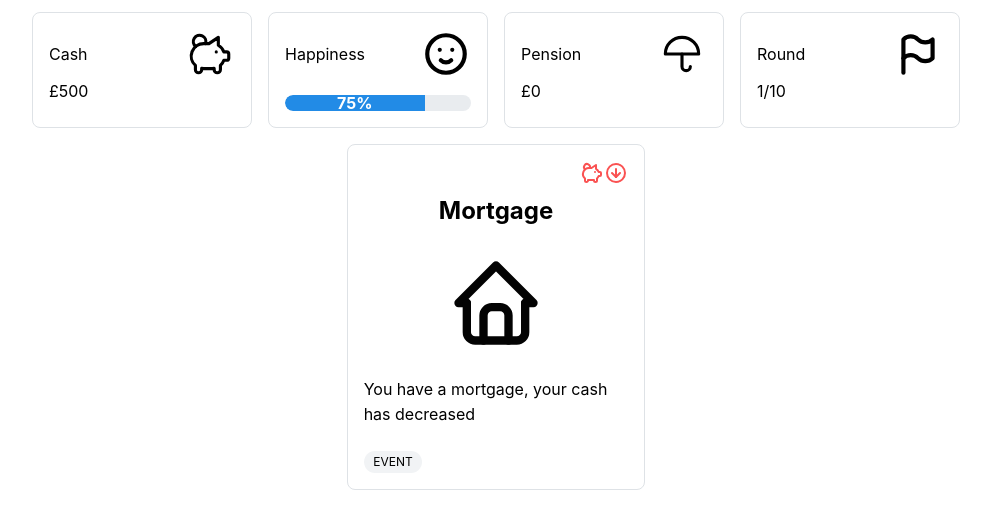
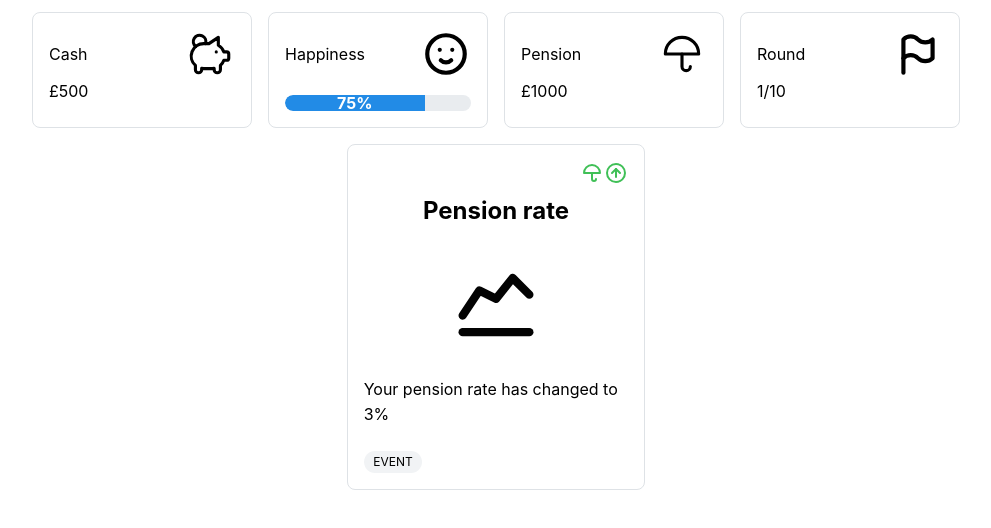
Before and after one commit to siaxza/game-jam, a React (Vite) app in the folder game-jam/: page / in a window 1280 px wide. Both pictures are taken after a click on the button 954 px from the left and 316 px from the top of the page. Shown: the top 528 px of the page, without its empty margins (144-1135 px from the left). Built offline with nearby package versions, Linux system fonts and the light colour scheme.

Commit message:
Updated the pension pot

```diff
--- a/game-jam/src/components/PensionPot/Calculator.tsx
+++ b/game-jam/src/components/PensionPot/Calculator.tsx
@@ -1,13 +1,37 @@
 import { PensionPot } from "../../types/PensionPot";
 
-export const PensionPotCalculator = (pensionPot: PensionPot, value: number) => {
-  // Calculate the pension pot value based on the value passed and work out the diff from the previous value as a percentage of the overall value
-  const potValue = pensionPot.value + value;
+export const pensionPotCalculator = (pensionPot: PensionPot, value: number, effect: string ) => {
+  switch (effect) {
+    case "pension":
+      // This will only work if you can select a pension value once per round
+      pensionPot.previousValue = pensionPot.currentValue;
 
-  return {
-    value: potValue,
-    diff: Number(
-      (((potValue - pensionPot.value) / pensionPot.value) * 100).toFixed(2)
-    ),
-  };
+      return {
+        currentValue: pensionPot.currentValue + value,
+        diff: pensionPot.diff,
+        percentage: pensionPot.percentage,
+        previousValue: pensionPot.previousValue,
+      };
+    case "percentage-rate":
+      return {
+        currentValue: pensionPot.currentValue,
+        diff: pensionPot.diff,
+        percentage: value,
+        previousValue: pensionPot.previousValue
+      };
+      case "calculate":
+      // This will only work if you can select a pension value once per round
+      const potValue = pensionPot.currentValue * (1 + pensionPot.percentage / 100);
+
+      return {
+        currentValue: potValue,
+        diff: Number(
+          (((potValue - pensionPot.currentValue) / pensionPot.previousValue) * 100).toFixed(2)
+        ),
+        percentage: pensionPot.percentage,
+        previousValue: pensionPot.currentValue,
+      };
+      default:
+        return pensionPot;
+    }
 };
--- a/game-jam/src/components/PensionPot/PensionPot.tsx
+++ b/game-jam/src/components/PensionPot/PensionPot.tsx
@@ -3,18 +3,18 @@ import {
   IconArrowUpRight,
   IconUmbrella,
 } from "@tabler/icons-react";
-import { Flex, Text, ThemeIcon } from "@mantine/core";
+import { Flex, Text, ThemeIcon, Tooltip } from "@mantine/core";
 import type { PensionPot } from "../../types/PensionPot";
 import { ValueDisplay } from "../ValueDisplay/ValueDisplay";
 
 export function PensionPot({ potData }: { potData: PensionPot }) {
   const DiffIcon = potData.diff > 0 ? IconArrowUpRight : IconArrowDownRight;
-  const startingPoint = potData.diff != 0 && potData.value != 0;
+  const startingPoint = potData.diff != 0 && potData.currentValue != 0;
 
   return (
     <ValueDisplay
       text="Pension"
-      value={`£${potData.value}`}
+      value={`£${potData.currentValue}`}
       icon={<IconUmbrella size={50} stroke={1.5} />}
     >
       {startingPoint && (
--- a/game-jam/src/constants/eventCards.tsx
+++ b/game-jam/src/constants/eventCards.tsx
@@ -1,5 +1,5 @@
 import { CardProps } from "../types/CardProps";
-import { IconBabyCarriage, IconBriefcase2, IconCircleKey, IconCoins, IconHeartBroken, IconHome, IconTrendingDown, IconTrendingUp } from "@tabler/icons-react";
+import { IconBabyCarriage, IconBriefcase2, IconChartLine, IconCircleKey, IconCoins, IconHeartBroken, IconHome, IconTrendingDown, IconTrendingUp } from "@tabler/icons-react";
 
 export const eventCards: CardProps[] = [
   {
@@ -12,7 +12,7 @@ export const eventCards: CardProps[] = [
   },
   {
     title: "Salary Raise",
-    description: "Your employer has contributed to your pension",
+    description: "Your employer has given you a raise, based on your recent performance",
     icon: <IconCoins size={100} />,
     effect: "cash",
     effectValue: 300,
@@ -67,4 +67,28 @@ export const eventCards: CardProps[] = [
     effectValue: -500,
     category: "event",
   },
+  {
+    title: "Pension rate",
+    description: "Your pension rate has changed to 7%",
+    icon: <IconChartLine size={100} />,
+    effect: "pension-rate",
+    effectValue: 7,
+    category: "event",
+  },
+  {
+    title: "Pension rate",
+    description: "Your pension rate has changed to 10%",
+    icon: <IconChartLine size={100} />,
+    effect: "pension-rate",
+    effectValue: 4,
+    category: "event",
+  },
+  {
+    title: "Pension rate",
+    description: "Your pension rate has changed to 3%",
+    icon: <IconChartLine size={100} />,
+    effect: "pension-rate",
+    effectValue: 2,
+    category: "event",
+  },
 ];
--- a/game-jam/src/constants/starterPensionPot.tsx
+++ b/game-jam/src/constants/starterPensionPot.tsx
@@ -1,6 +1,8 @@
 import { PensionPot } from "../types/PensionPot";
 
 export const starterPensionPot: PensionPot = {
-  value: 0,
-  diff: 0
+  currentValue: 1000,
+  diff: 0,
+  percentage: 7,
+  previousValue: 0,
 };
--- a/game-jam/src/state/slices/gameSlice.ts
+++ b/game-jam/src/state/slices/gameSlice.ts
@@ -3,7 +3,7 @@ import { CardProps } from "../../types/CardProps";
 import { CurrentStage } from "../../types/CurrentStage";
 import { PensionPot } from "../../types/PensionPot";
 import { starterPensionPot } from "../../constants/starterPensionPot";
-import { PensionPotCalculator } from "../../components/PensionPot/Calculator";
+import { pensionPotCalculator } from "../../components/PensionPot/Calculator";
 
 export interface GameState {
   currentStage: CurrentStage;
@@ -37,9 +37,17 @@ export const gameSlice = createSlice({
           state.happiness += payload.effectValue;
           break;
         case "pension":
-          state.pension = PensionPotCalculator(
+          state.pension = pensionPotCalculator(
             state.pension,
-            payload.effectValue
+            payload.effectValue,
+            payload.effect
+          );
+          break;
+          case "pension-rate":
+          state.pension = pensionPotCalculator(
+            state.pension,
+            payload.effectValue,
+            payload.effect
           );
           break;
         case "salary":
@@ -65,6 +73,7 @@ export const gameSlice = createSlice({
           } else {
             state.round += 1;
             state.currentStage = "payment";
+            state.pension = pensionPotCalculator(state.pension, 0, "calculate");
           }
           break;
         case "payment":
--- a/game-jam/src/types/Effect.ts
+++ b/game-jam/src/types/Effect.ts
@@ -1 +1 @@
-export type Effect = "pension" | "happiness" | "cash" | "salary";
+export type Effect = "pension" | "happiness" | "cash" | "salary" | "pension-rate";
--- a/game-jam/src/types/PensionPot.ts
+++ b/game-jam/src/types/PensionPot.ts
@@ -1,4 +1,6 @@
 export type PensionPot = {
-  value: number;
+  currentValue: number;
+  previousValue: number;
   diff: number;
+  percentage: number;
 };
```
Also changed, not shown: 2 other files (tests, documents, lock files or other folders).
